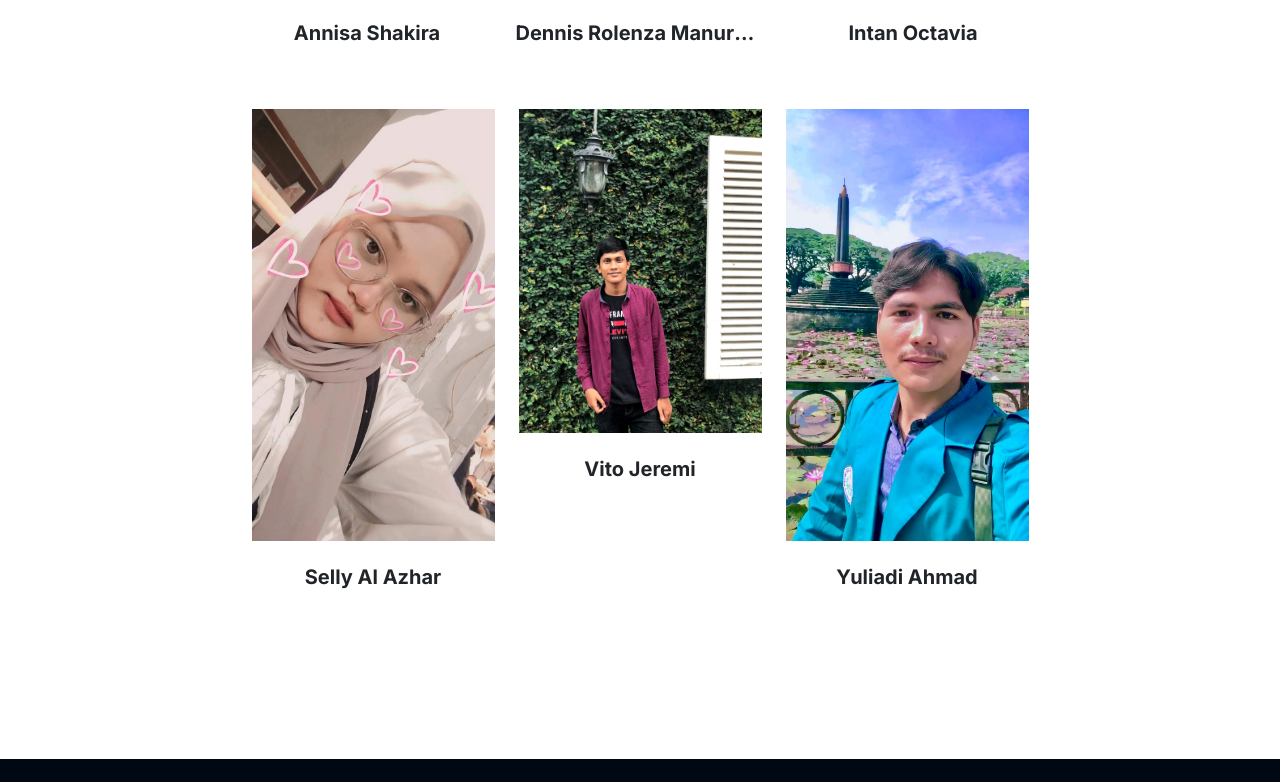
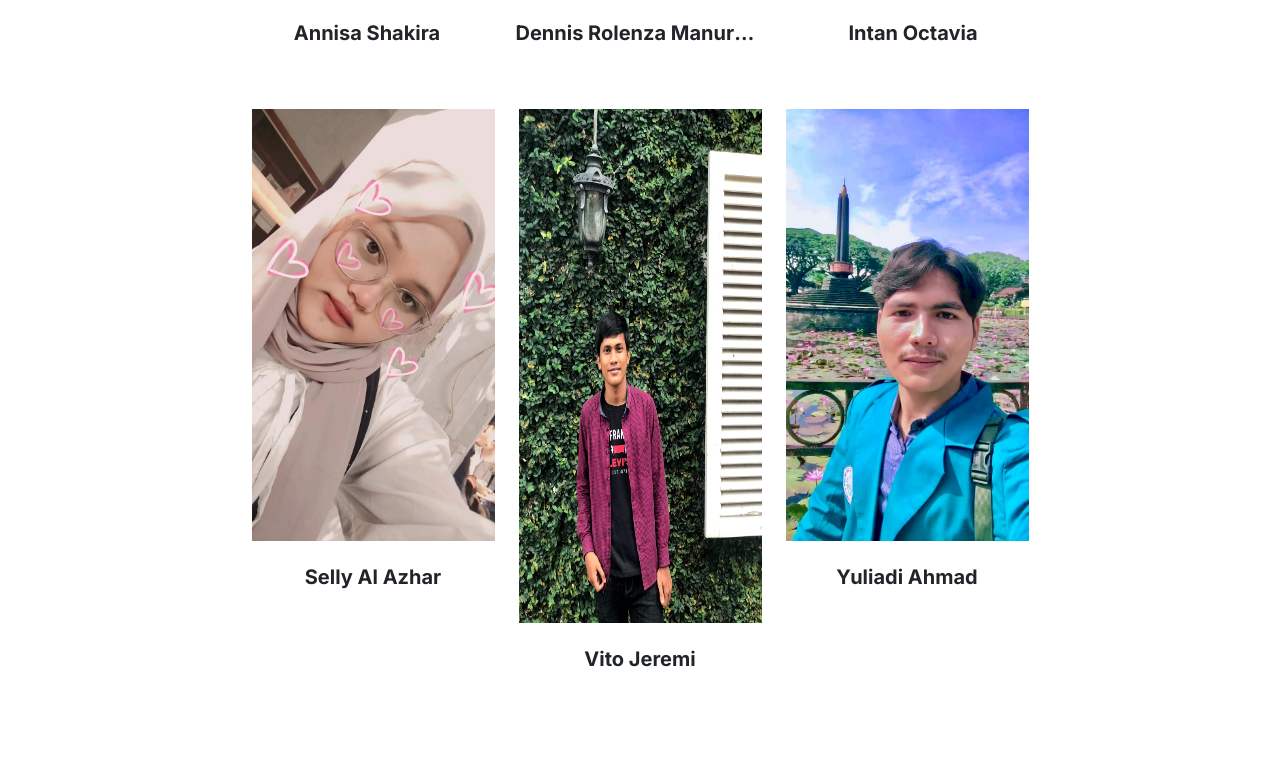
Before and after one commit to sappawrdn/back2back, a plain HTML site: page kak_dennis/Politics.html in a window 1280 px wide. Shown: the part 1378-2160 px from the top of the page. Drawn offline with nearby package versions, Linux system fonts and the light colour scheme.

Commit message:
poto peler peyang

```diff
--- a/kak_dennis/Politics.html
+++ b/kak_dennis/Politics.html
@@ -329,7 +329,7 @@
                 <div class="col-3">
                   <div class="team-item bg-white mb-4">
                       <div class="team-img position-relative overflow-hidden">
-                          <img class="img-fluid w-100 h-150" src="images/ito.jpg" alt="">
+                          <img class="img-fluid w-100" src="images/ito.jpg" alt="" style="height: 514px;">
                           <div class="team-social">
                               <a class="btn btn-outline-primary btn-square" href=""><i class="fab fa-twitter"></i></a>
                               <a class="btn btn-outline-primary btn-square" href=""><i class="fab fa-facebook-f"></i></a>
@@ -405,7 +405,7 @@
           </div>
           <div class="col-lg-3 col-md-6 mb-5">
               <h5 class="text-white text-uppercase mb-4" style="font-family: 'Inter'; font-weight: 900;">Universitas Negeri Medan</h5>
-              <p><i class="fa fa-map-marker-alt mr-2"></i>Jl. Pancing, Kenangan Baru, Kec. Percut Sei Tuan, Kabupaten Deli Serdang, Sumatera Utara</p>
+              <p><i class="fa fa-map-marker-alt mr-2"></i> Jl. Pancing, Kenangan Baru, Kec. Percut Sei Tuan, Kabupaten Deli Serdang, Sumatera Utara</p>
               <h6 class="text-white text-uppercase mt-4 mb-3">Saran</h6>
               <div class="w-100">
                   <div class="input-group">
```
